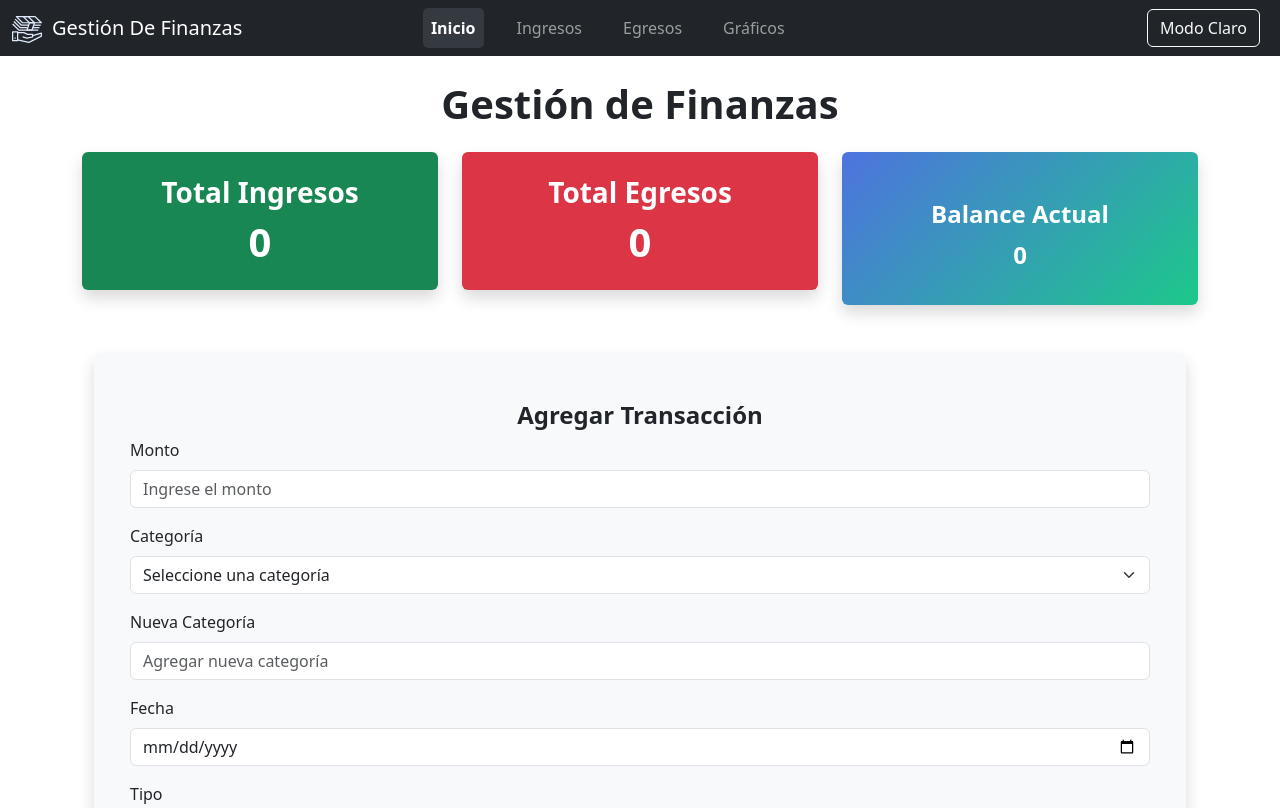
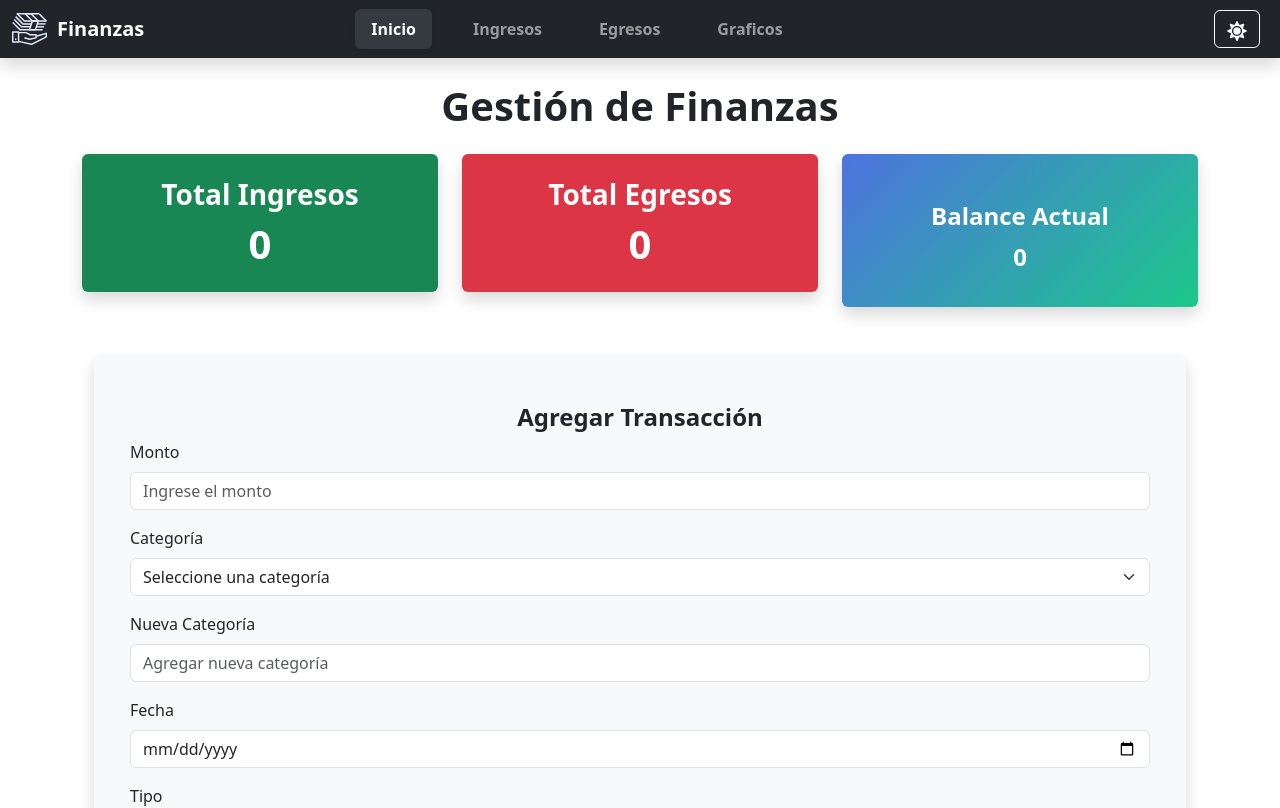
Before and after one commit to WildoFari/Finance-Tracker., a React (Create React App) app: page / in a window 1280 px wide. Shown: the top 808 px of the page. Built offline with nearby package versions, Linux system fonts and the light colour scheme.

Commit message:
More modern Navbar

```diff
--- a/package.json
+++ b/package.json
@@ -12,6 +12,7 @@
     "react": "^19.0.0",
     "react-chartjs-2": "^5.3.0",
     "react-dom": "^19.0.0",
+    "react-icons": "^5.4.0",
     "react-router-dom": "^7.1.3",
     "react-scripts": "5.0.1",
     "react-toastify": "^11.0.3",
--- a/src/components/NavBar.js
+++ b/src/components/NavBar.js
@@ -1,6 +1,7 @@
 import React, { useState } from 'react';
 import 'bootstrap/dist/css/bootstrap.min.css';
 import { Link, useLocation } from 'react-router-dom';
+import { FaSun, FaMoon, FaBars, FaTimes } from 'react-icons/fa';
 
 const NavBar = () => {
     const location = useLocation();
@@ -14,62 +15,57 @@ const NavBar = () => {
     const closeMenu = () => setMenuOpen(false);
 
     return (
-        <nav className={`navbar navbar-expand-lg navbar-${theme} bg-${theme}`}>
+        <nav className={`navbar navbar-expand-lg navbar-${theme} bg-${theme} shadow`}>
             <div className="container-fluid">
                 {/* Logo */}
-                <Link className="navbar-brand" to="/" onClick={closeMenu}>
+                <Link className="navbar-brand d-flex align-items-center fw-bold" to="/" onClick={closeMenu}>
                     <img
                         src="/finanzas-logo.svg"
                         alt="Logo"
                         style={{
-                            width: '30px',
+                            width: '35px',
                             marginRight: '10px',
                             filter: theme === 'dark' ? 'invert(1)' : 'none',
                         }}
                     />
-                    Gestión De Finanzas
+                    Finanzas
                 </Link>
 
-                {/* Botón para abrir/cerrar menú en mobile */}
+                {/* Botón menú hamburguesa */}
                 <button
-                    className="navbar-toggler"
+                    className="navbar-toggler border-0"
                     type="button"
                     onClick={() => setMenuOpen(!menuOpen)}
                     aria-expanded={menuOpen}
                     aria-label="Toggle navigation"
                 >
-                    <span className="navbar-toggler-icon"></span>
+                    {menuOpen ? <FaTimes size={22} /> : <FaBars size={22} />}
                 </button>
 
                 {/* Menú de navegación */}
                 <div className={`collapse navbar-collapse ${menuOpen ? 'show' : ''}`} id="navbarNav">
                     <ul className="navbar-nav mx-auto text-center">
-                        <li className="nav-item">
-                            <Link className={`nav-link ${location.pathname === '/' ? 'active' : ''}`} to="/" onClick={closeMenu}>
-                                Inicio
-                            </Link>
-                        </li>
-                        <li className="nav-item">
-                            <Link className={`nav-link ${location.pathname === '/ingresos' ? 'active' : ''}`} to="/ingresos" onClick={closeMenu}>
-                                Ingresos
-                            </Link>
-                        </li>
-                        <li className="nav-item">
-                            <Link className={`nav-link ${location.pathname === '/egresos' ? 'active' : ''}`} to="/egresos" onClick={closeMenu}>
-                                Egresos
-                            </Link>
-                        </li>
-                        <li className="nav-item">
-                            <Link className={`nav-link ${location.pathname === '/graficos' ? 'active' : ''}`} to="/graficos" onClick={closeMenu}>
-                                Gráficos
-                            </Link>
-                        </li>
+                        {['/', '/Ingresos', '/Egresos', '/Graficos'].map((path, index) => (
+                            <li className="nav-item" key={index}>
+                                <Link
+                                    className={`nav-link px-3 fw-semibold ${location.pathname === path ? 'active text-primary bg-light rounded shadow-sm' : ''
+                                        }`}
+                                    to={path}
+                                    onClick={closeMenu}
+                                >
+                                    {path === '/' ? 'Inicio' : path.replace('/', '')}
+                                </Link>
+                            </li>
+                        ))}
                     </ul>
 
-                    {/* Botón de modo oscuro/claro */}
+                    {/* Botón modo oscuro/claro */}
                     <div className="ms-auto d-flex align-items-center">
-                        <button className={`btn btn-outline-${theme === 'dark' ? 'light' : 'dark'} me-2`} onClick={toggleTheme}>
-                            {theme === 'dark' ? 'Modo Claro' : 'Modo Oscuro'}
+                        <button
+                            className={`btn btn-outline-${theme === 'dark' ? 'light' : 'dark'} me-2`}
+                            onClick={toggleTheme}
+                        >
+                            {theme === 'dark' ? <FaSun size={20} /> : <FaMoon size={20} />}
                         </button>
                     </div>
                 </div>
@@ -92,16 +88,26 @@ const NavBar = () => {
                     /* Ajustar alineación del elemento activo en mobile */
                     .navbar-nav .nav-link.active {
                         background-color: rgba(0, 0, 0, 0.1);
-                        border-left: 5px solid #007bff;
-                        margin-left: -10px;
+                        border-left: 4px solid #007bff;
+                        padding: 10px;
                         border-radius: 5px;
                         font-weight: bold;
+                        transition: all 0.3s ease-in-out;
                     }
 
                     /* Animación suave en la apertura del menú */
                     .collapse:not(.show) {
                         display: none;
                     }
+                }
+
+                /* Efecto en hover para los enlaces */
+                .nav-link {
+                    transition: color 0.3s ease-in-out;
+                }
+
+                .nav-link:hover {
+                    color: #007bff !important;
                 }
                 `}
             </style>
```
Also changed, not shown: 1 other file (tests, documents, lock files or other folders).
